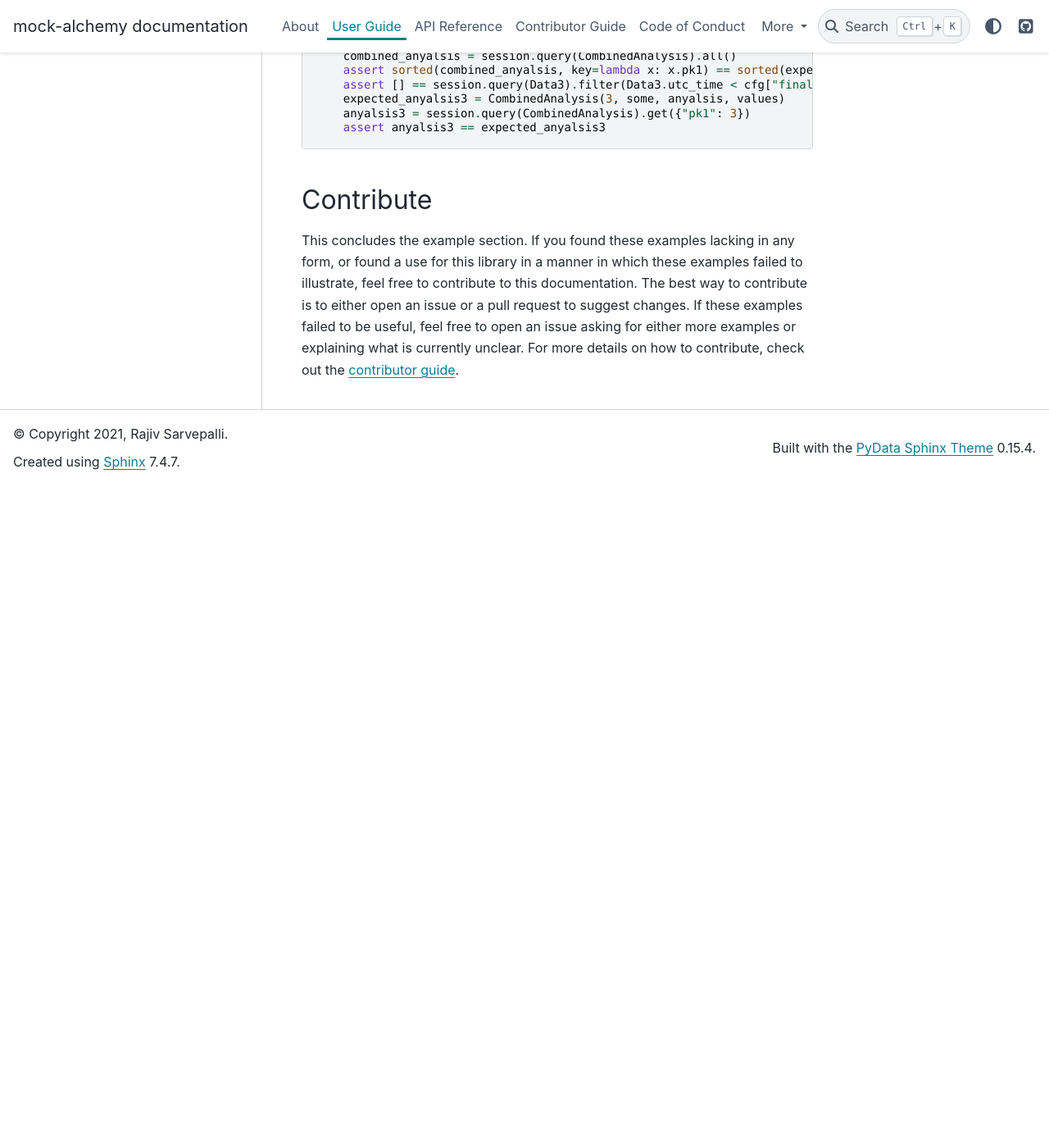
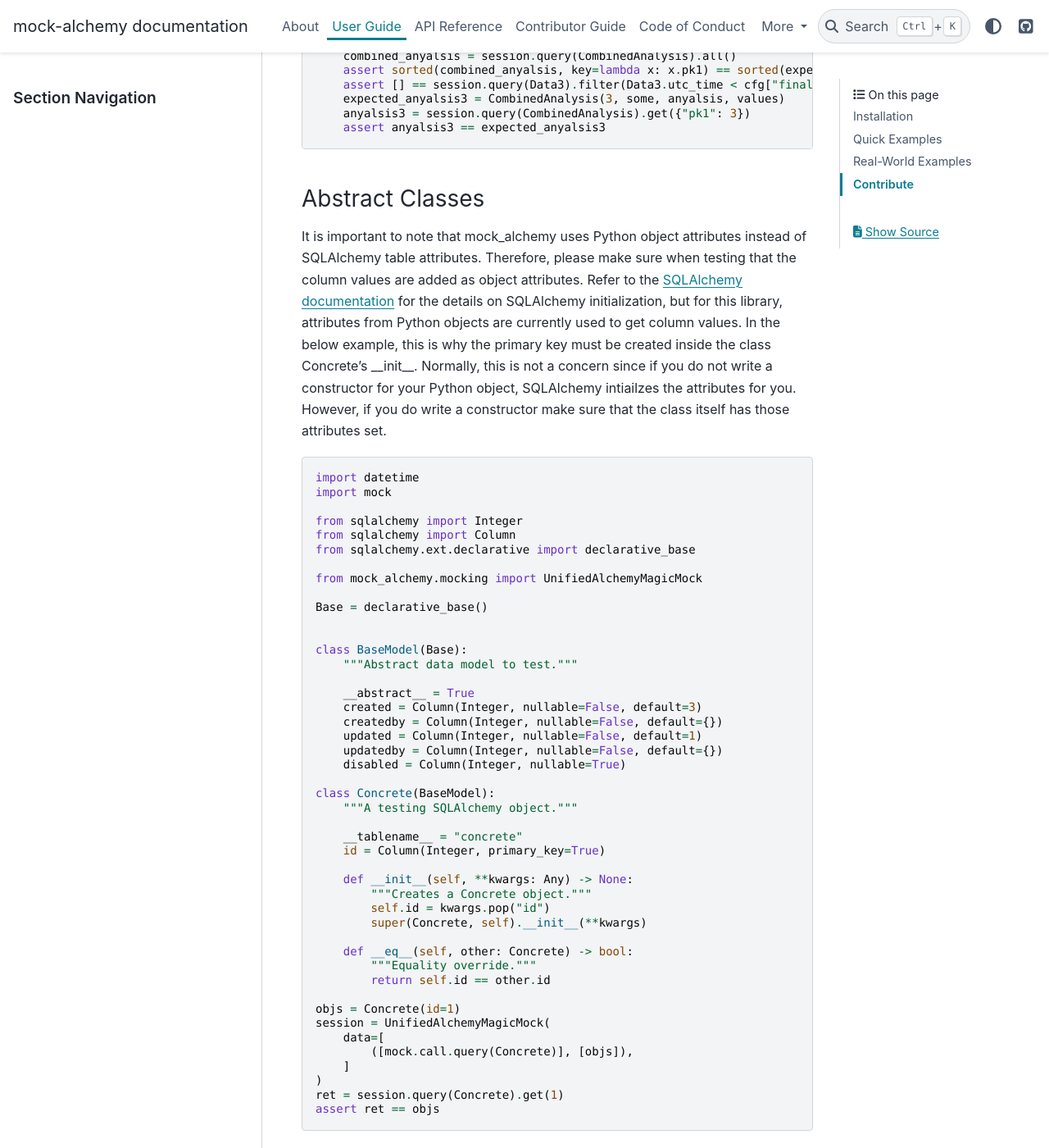
Before and after one commit to rajivsarvepalli/mock-alchemy, a Sphinx documentation site: the page built from docs/user_guide/index.rst, in a window 1280 px wide and 1400 px high, scrolled down 9377 px. Shown: the whole window at 82% size. Built offline with Sphinx 7.4.7 and the PyData theme 0.15.4, drawn with Linux system fonts in a browser that asks for light colours; before the commit the page ends 9969 px from its top, so only the background shows below that.

Commit message:
fixed issues in get; added documentation

```diff
--- a/docs/conf.py
+++ b/docs/conf.py
@@ -15,7 +15,7 @@
 project = "mock-alchemy"
 author = "Rajiv Sarvepalli"
 copyright = f"{datetime.now().year}, {author}"
-version = "0.2.0"
+version = "0.2.2"
 extensions = [
     "sphinx.ext.autodoc",
     "sphinx.ext.napoleon",
--- a/docs/user_guide/index.rst
+++ b/docs/user_guide/index.rst
@@ -445,6 +445,63 @@
         anyalsis3 = session.query(CombinedAnalysis).get({"pk1": 3})
         assert anyalsis3 == expected_anyalsis3
 
+Abstract Classes
+^^^^^^^^^^^^^^^^
+
+It is important to note that mock_alchemy uses Python object attributes instead of SQLAlchemy table attributes. Therefore, please make sure when testing that the column values
+are added as object attributes. Refer to the `SQLAlchemy documentation <https://docs.sqlalchemy.org/en/13/orm/constructors.html>`__ for the details on SQLAlchemy initialization, but for this library,
+attributes from Python objects are currently used to get column values. In the below example, this is why the primary key must be created inside the class Concrete's __init__. Normally, this is not a
+concern since if you do not write a constructor for your Python object, SQLAlchemy intiailzes the attributes for you. However, if you do write a constructor make sure that the class itself has those
+attributes set.
+
+.. code-block:: python
+
+    import datetime
+    import mock
+
+    from sqlalchemy import Integer
+    from sqlalchemy import Column
+    from sqlalchemy.ext.declarative import declarative_base
+
+    from mock_alchemy.mocking import UnifiedAlchemyMagicMock
+
+    Base = declarative_base()
+
+
+    class BaseModel(Base):
+        """Abstract data model to test."""
+
+        __abstract__ = True
+        created = Column(Integer, nullable=False, default=3)
+        createdby = Column(Integer, nullable=False, default={})
+        updated = Column(Integer, nullable=False, default=1)
+        updatedby = Column(Integer, nullable=False, default={})
+        disabled = Column(Integer, nullable=True)
+
+    class Concrete(BaseModel):
+        """A testing SQLAlchemy object."""
+
+        __tablename__ = "concrete"
+        id = Column(Integer, primary_key=True)
+
+        def __init__(self, **kwargs: Any) -> None:
+            """Creates a Concrete object."""
+            self.id = kwargs.pop("id")
+            super(Concrete, self).__init__(**kwargs)
+
+        def __eq__(self, other: Concrete) -> bool:
+            """Equality override."""
+            return self.id == other.id
+
+    objs = Concrete(id=1)
+    session = UnifiedAlchemyMagicMock(
+        data=[
+            ([mock.call.query(Concrete)], [objs]),
+        ]
+    )
+    ret = session.query(Concrete).get(1)
+    assert ret == objs
+
 Contribute
 -----------
 
--- a/pyproject.toml
+++ b/pyproject.toml
@@ -1,6 +1,6 @@
 [tool.poetry]
 name = "mock-alchemy"
-version = "0.2.1"
+version = "0.2.2"
 description = "SQLAlchemy mock helpers."
 license = "MIT"
 homepage = "https://github.com/rajivsarvepalli/mock-alchemy"
```
Also changed, not shown: 3 other files.
